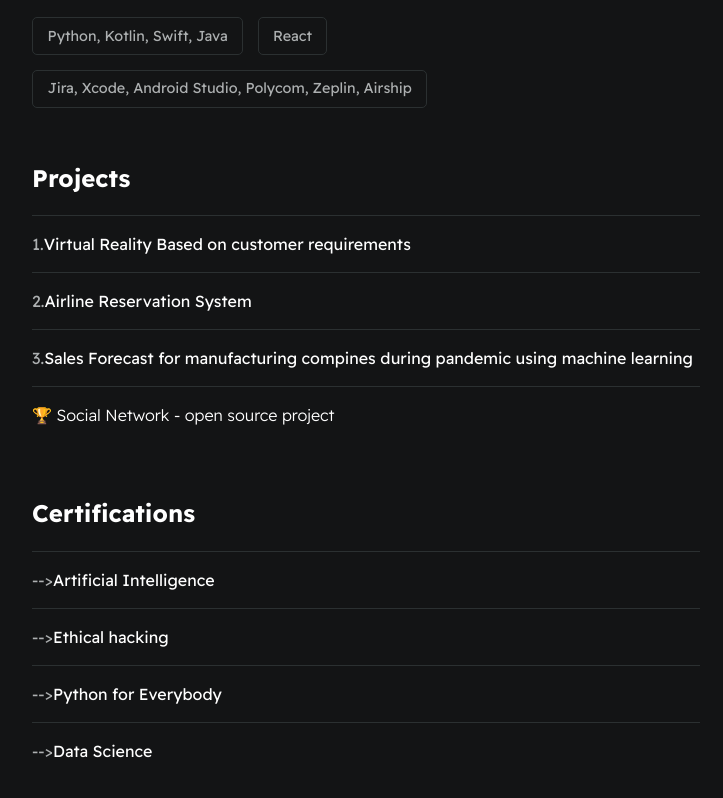
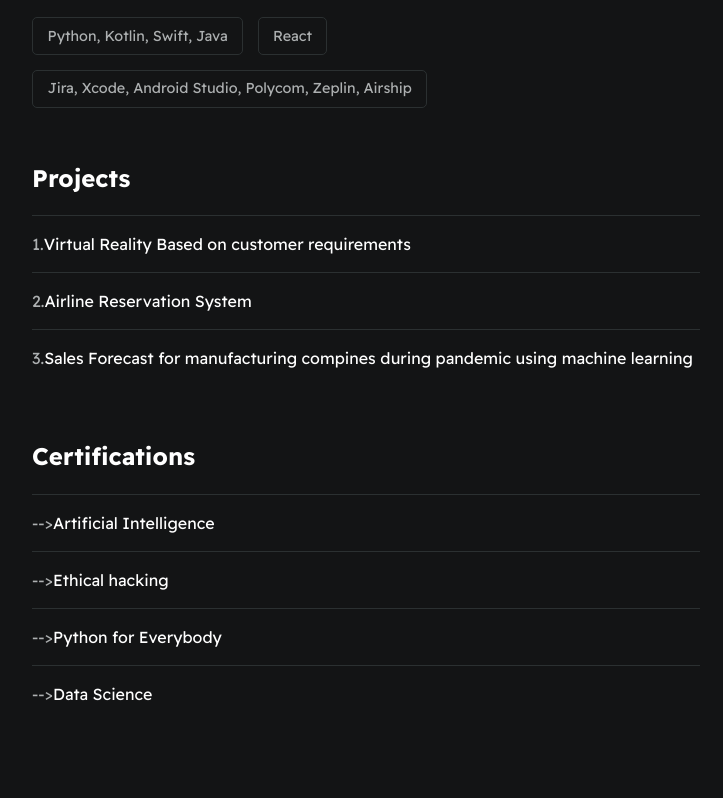
Before and after one commit to HARSHAGOWDA16/Resume-Website, a plain HTML site: page index.html in a window 1280 px wide. Shown: the part 930-1728 px from the top of the page, without its empty margins (274-997 px from the left). After the commit the page ends 1692 px from the top, so only its background shows below. Drawn offline with Linux system fonts and the light colour scheme.

Commit message:
first commit

```diff
--- a/index.html
+++ b/index.html
@@ -72,10 +72,6 @@
                    <span>3.</span>Sales Forecast for manufacturing compines during pandemic using machine learning</a>
                 </div>
 
-                <div class="card--project">
-                    <a href="project1.html"><span>🏆 </span>Social Network - open source project</a>
-                </div>
-
             </section>
             <section class="section--page">
                 <h2>Certifications</h2>
```
Also changed, not shown: 2 other files.
